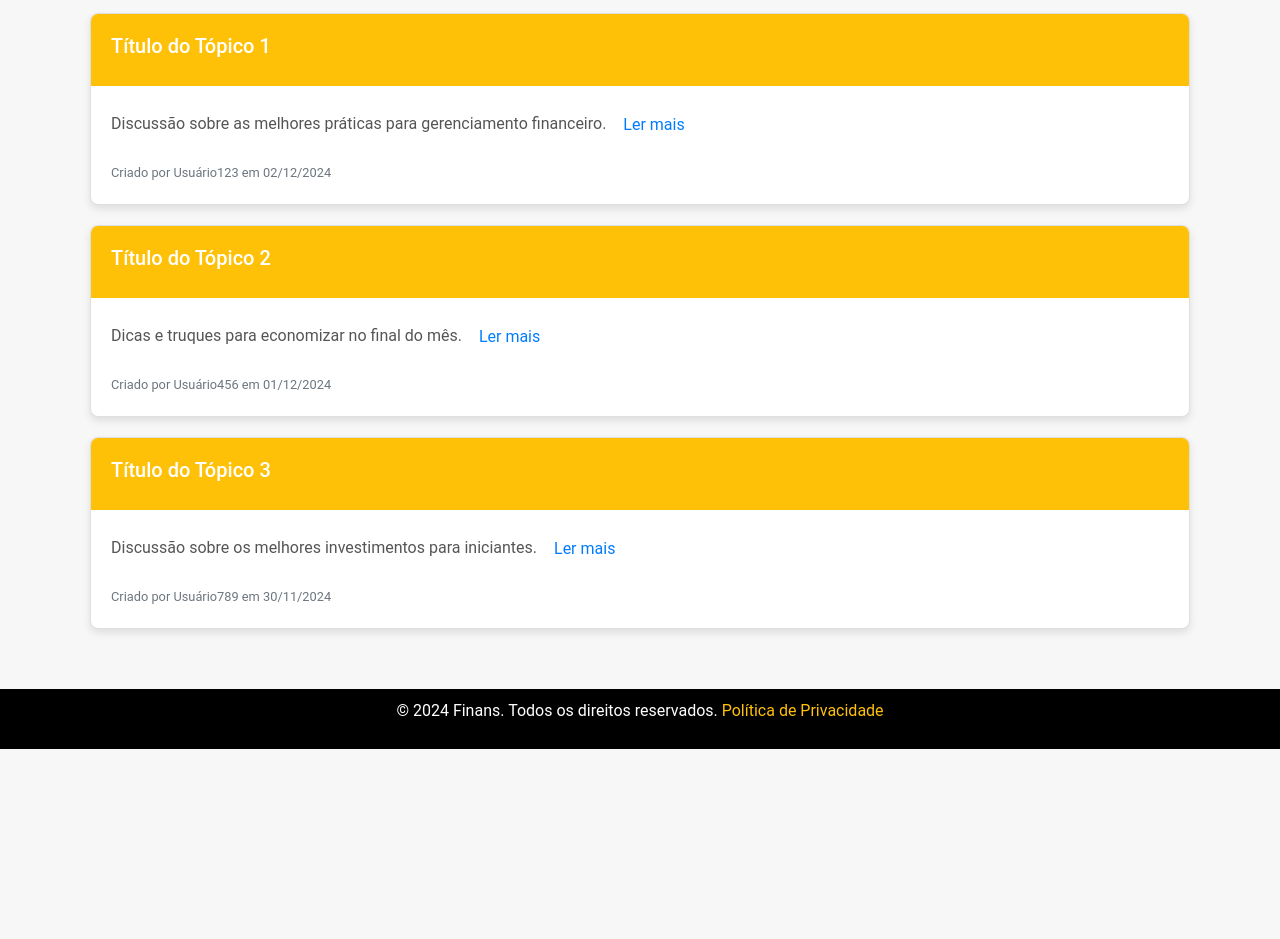
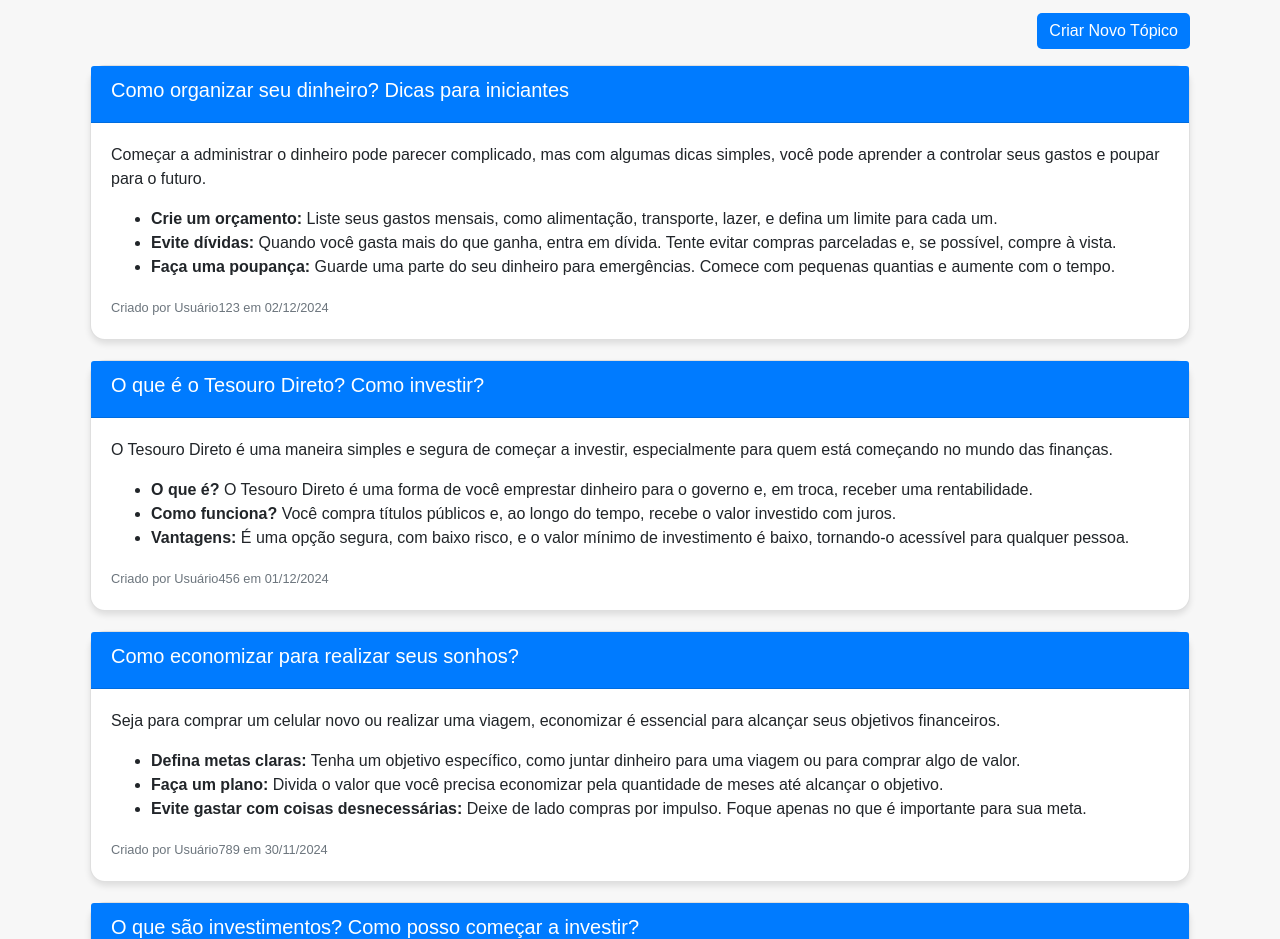
Before and after one commit to GabrielAssWin/Finan-as, a plain HTML site: page forum.html in a window 1280 px wide. Shown: the part 205-1144 px from the top of the page. Before the commit the page ends 954 px from the top, so only its background shows below. Drawn offline with nearby package versions, Linux system fonts and the light colour scheme.

Commit message:
Update forum.html

```diff
--- a/forum.html
+++ b/forum.html
@@ -4,89 +4,67 @@
   <meta charset="UTF-8">
   <meta name="viewport" content="width=device-width, initial-scale=1.0">
   <title>Fórum - Finans</title>
-  <!-- Bootstrap CSS -->
   <link rel="stylesheet" href="https://stackpath.bootstrapcdn.com/bootstrap/4.1.3/css/bootstrap.min.css" integrity="sha384-MCw98/SFnGE8fJT3GXwEOngsV7Zt27NXFoaoApmYm81iuXoPkFOJwJ8ERdknLPMO" crossorigin="anonymous">
 
-  <!-- Font Awesome -->
   <link rel="stylesheet" href="https://use.fontawesome.com/releases/v5.3.1/css/all.css" integrity="sha384-mzrmE5qonljUremFsqc01SB46JvROS7bZs3IO2EmfFsd15uHvIt+Y8vEf7N7fWAU" crossorigin="anonymous">
 
-  <!-- Estilos Personalizados -->
+  <link rel="stylesheet" type="text/css" href="css/estilo.css">
+
   <style>
     body {
       background-color: #f7f7f7;
-      font-family: 'Roboto', sans-serif;
-      margin-top: 50px;
+      font-family: Arial, sans-serif;
     }
 
     .forum-section {
+      margin-top: 100px;
       padding: 40px 20px;
     }
 
     .forum-header {
-      color: #0d141c;
+      color: #007bff;
       font-weight: bold;
       text-align: center;
       margin-bottom: 30px;
-      font-size: 2rem;
     }
 
     .card {
-      border-radius: 8px;
-      overflow: hidden;
-      box-shadow: 0 4px 8px rgba(0, 0, 0, 0.1);
       margin-bottom: 20px;
-      background-color: #fff;
+      border-radius: 15px;
+      box-shadow: 0 4px 6px rgba(0, 0, 0, 0.1);
     }
 
     .card-header {
-      background-color: #ffc107;
-      color: #fff;
-      font-size: 1.25rem;
-      border-bottom: none;
-      padding: 20px;
+      background-color: #007bff;
+      color: white;
+      font-size: 18px;
+      border-radius: 15px 15px 0 0;
     }
 
     .card-body {
-      padding: 20px;
+      border-radius: 0 0 15px 15px;
     }
 
     .btn-primary {
-      background-color: #ffcc00;
+      background-color: #007bff;
       border: none;
       border-radius: 5px;
-      padding: 10px 20px;
     }
 
     .btn-primary:hover {
-      background-color: #ffcc10;
-    }
-
-    .card-body p {
-      font-size: 1rem;
-      color: #555;
+      background-color: #0056b3;
     }
 
     footer {
-      background-color: black;
+      background-color: #343A40;
       color: white;
-      padding: 10px 0;
-      text-align: center;
-    }
-
-    footer a {
-      color: #ffc107;
-    }
-
-    footer a:hover {
-      text-decoration: underline;
+      padding: 15px 0;
     }
   </style>
 </head>
 <body>
-
-  <!-- Cabeçalho -->
   <header>
-    <nav class="navbar navbar-expand-lg navbar-light bg-dark fixed-top">
+    <nav class="navbar navbar-expand-lg navbar-dark bg-dark fixed-top">
       <div class="container">
         <a href="#" class="navbar-brand"><img src="img/logo.png" alt="Finans Logo" width="120"></a>
         <button class="navbar-toggler" type="button" data-toggle="collapse" data-target="#navbarNav">
@@ -98,6 +76,10 @@
             <li class="nav-item"><a href="recursos.html" class="nav-link">Recursos</a></li>
             <li class="nav-item"><a href="faq.html" class="nav-link">FAQ</a></li>
             <li class="nav-item"><a href="forum.html" class="nav-link">Fórum</a></li>
+            <li class="nav-item"><a href="beneficios.html" class="nav-link">Benefícios</a></li>
+            <li class="nav-item"><a href="quiz.html" class="nav-link">Quiz</a></li>
+            <li class="nav-item"><a href="calc.html" class="nav-link">Calculadora</a></li>
+            <li class="nav-item"><a href="guia.html" class="nav-link">Guia</a></li>
             <li class="nav-item"><a href="cadastro.html" class="btn btn-primary ml-3">Cadastre-se</a></li>
           </ul>
         </div>
@@ -105,48 +87,77 @@
     </nav>
   </header>
 
-  <!-- Seção Fórum -->
   <main class="container forum-section">
-    <h1 class="forum-header">Fórum de Discussão</h1>
+    <h1 class="forum-header">Fórum de Discussão - Educação Financeira para o 9º Ano</h1>
     <div class="text-right mb-3">
       <a href="#" class="btn btn-primary">Criar Novo Tópico</a>
     </div>
 
-    <!-- Tópicos -->
     <div class="card">
       <div class="card-header">
-        <h5>Título do Tópico 1</h5>
+        <h5>Como organizar seu dinheiro? Dicas para iniciantes</h5>
       </div>
       <div class="card-body">
-        <p>Discussão sobre as melhores práticas para gerenciamento financeiro. <a href="#" class="btn btn-link">Ler mais</a></p>
+        <p>Começar a administrar o dinheiro pode parecer complicado, mas com algumas dicas simples, você pode aprender a controlar seus gastos e poupar para o futuro.</p>
+        <ul>
+          <li><strong>Crie um orçamento:</strong> Liste seus gastos mensais, como alimentação, transporte, lazer, e defina um limite para cada um.</li>
+          <li><strong>Evite dívidas:</strong> Quando você gasta mais do que ganha, entra em dívida. Tente evitar compras parceladas e, se possível, compre à vista.</li>
+          <li><strong>Faça uma poupança:</strong> Guarde uma parte do seu dinheiro para emergências. Comece com pequenas quantias e aumente com o tempo.</li>
+        </ul>
         <small class="text-muted">Criado por Usuário123 em 02/12/2024</small>
       </div>
     </div>
 
     <div class="card">
       <div class="card-header">
-        <h5>Título do Tópico 2</h5>
+        <h5>O que é o Tesouro Direto? Como investir?</h5>
       </div>
       <div class="card-body">
-        <p>Dicas e truques para economizar no final do mês. <a href="#" class="btn btn-link">Ler mais</a></p>
+        <p>O Tesouro Direto é uma maneira simples e segura de começar a investir, especialmente para quem está começando no mundo das finanças.</p>
+        <ul>
+          <li><strong>O que é?</strong> O Tesouro Direto é uma forma de você emprestar dinheiro para o governo e, em troca, receber uma rentabilidade.</li>
+          <li><strong>Como funciona?</strong> Você compra títulos públicos e, ao longo do tempo, recebe o valor investido com juros.</li>
+          <li><strong>Vantagens:</strong> É uma opção segura, com baixo risco, e o valor mínimo de investimento é baixo, tornando-o acessível para qualquer pessoa.</li>
+        </ul>
         <small class="text-muted">Criado por Usuário456 em 01/12/2024</small>
       </div>
     </div>
 
     <div class="card">
       <div class="card-header">
-        <h5>Título do Tópico 3</h5>
+        <h5>Como economizar para realizar seus sonhos?</h5>
       </div>
       <div class="card-body">
-        <p>Discussão sobre os melhores investimentos para iniciantes. <a href="#" class="btn btn-link">Ler mais</a></p>
+        <p>Seja para comprar um celular novo ou realizar uma viagem, economizar é essencial para alcançar seus objetivos financeiros.</p>
+        <ul>
+          <li><strong>Defina metas claras:</strong> Tenha um objetivo específico, como juntar dinheiro para uma viagem ou para comprar algo de valor.</li>
+          <li><strong>Faça um plano:</strong> Divida o valor que você precisa economizar pela quantidade de meses até alcançar o objetivo.</li>
+          <li><strong>Evite gastar com coisas desnecessárias:</strong> Deixe de lado compras por impulso. Foque apenas no que é importante para sua meta.</li>
+        </ul>
         <small class="text-muted">Criado por Usuário789 em 30/11/2024</small>
       </div>
     </div>
+
+    <div class="card">
+      <div class="card-header">
+        <h5>O que são investimentos? Como posso começar a investir?</h5>
+      </div>
+      <div class="card-body">
+        <p>Investir é fazer o seu dinheiro trabalhar para você, gerando mais dinheiro com o tempo. Vamos entender como isso funciona.</p>
+        <ul>
+          <li><strong>Investimentos são uma forma de multiplicar seu dinheiro:</strong> Ao invés de deixar o dinheiro parado, você o utiliza para obter lucros.</li>
+          <li><strong>Investimentos mais comuns:</strong> Poupança, fundos de investimento, ações, CDB, entre outros.</li>
+          <li><strong>Como começar?</strong> Estude um pouco sobre cada tipo de investimento e comece com uma quantia pequena, conforme a sua realidade.</li>
+        </ul>
+        <small class="text-muted">Criado por Usuário112 em 28/11/2024</small>
+      </div>
+    </div>
+
   </main>
 
   <!-- Rodapé -->
-  <footer>
-    <p>&copy; 2024 Finans. Todos os direitos reservados. <a href="#">Política de Privacidade</a></p>
+  <footer class="text-center py-3">
+    <p>&copy; 2024 Finans. Todos os direitos reservados.</p>
   </footer>
 
   <!-- Scripts -->
```
